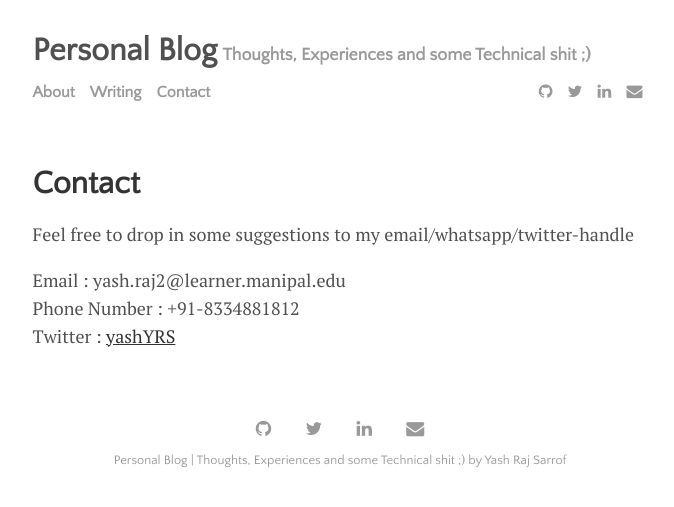
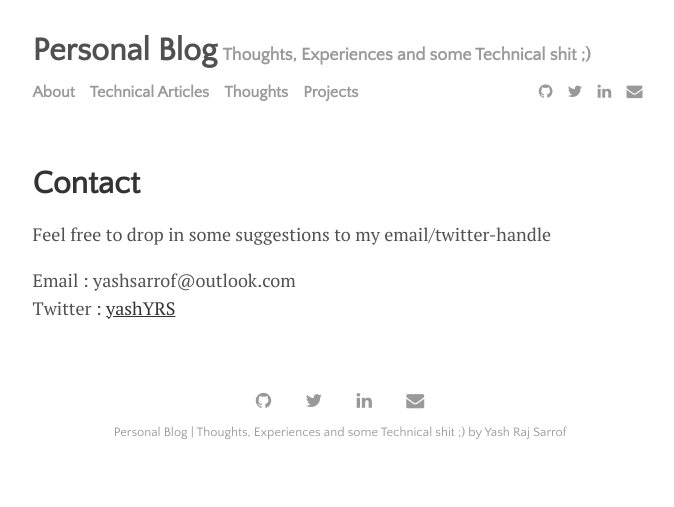
Before and after one commit to yashYRS/yashYRS.github.io, a Jekyll site: the page built from menu/contact.md, in a window 1280 px wide. Shown: the top 507 px of the page, without its empty margins (300-974 px from the left). Built offline with Jekyll 4.4.1, drawn with Linux system fonts in a browser that asks for light colours.

Commit message:
Experimenting with adding new pages

```diff
--- a/menu/contact.md
+++ b/menu/contact.md
@@ -4,8 +4,7 @@ title: Contact
 ---
 
 
-Feel free to drop in some suggestions to my email/whatsapp/twitter-handle
+Feel free to drop in some suggestions to my email/twitter-handle
 
-Email : yash.raj2@learner.manipal.edu<br>
-Phone Number : +91-8334881812<br>
-Twitter : [yashYRS](https://twitter.com/intent/tweet?text=%40yashYRS)
+Email : yashsarrof@outlook.com<br>
+Twitter : [yashYRS](https://twitter.com/yashyrs)
```
Also changed, not shown: _data/settings.yml (+5 -4 lines).
